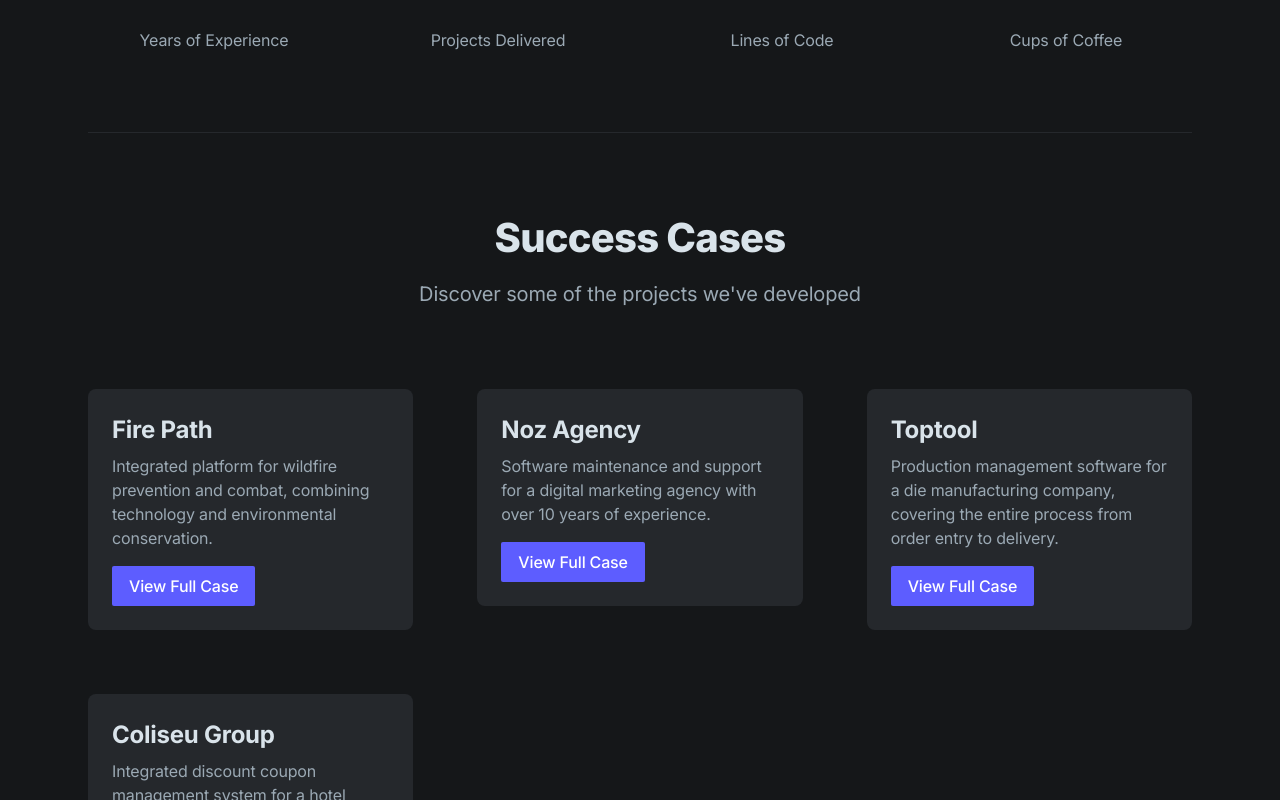
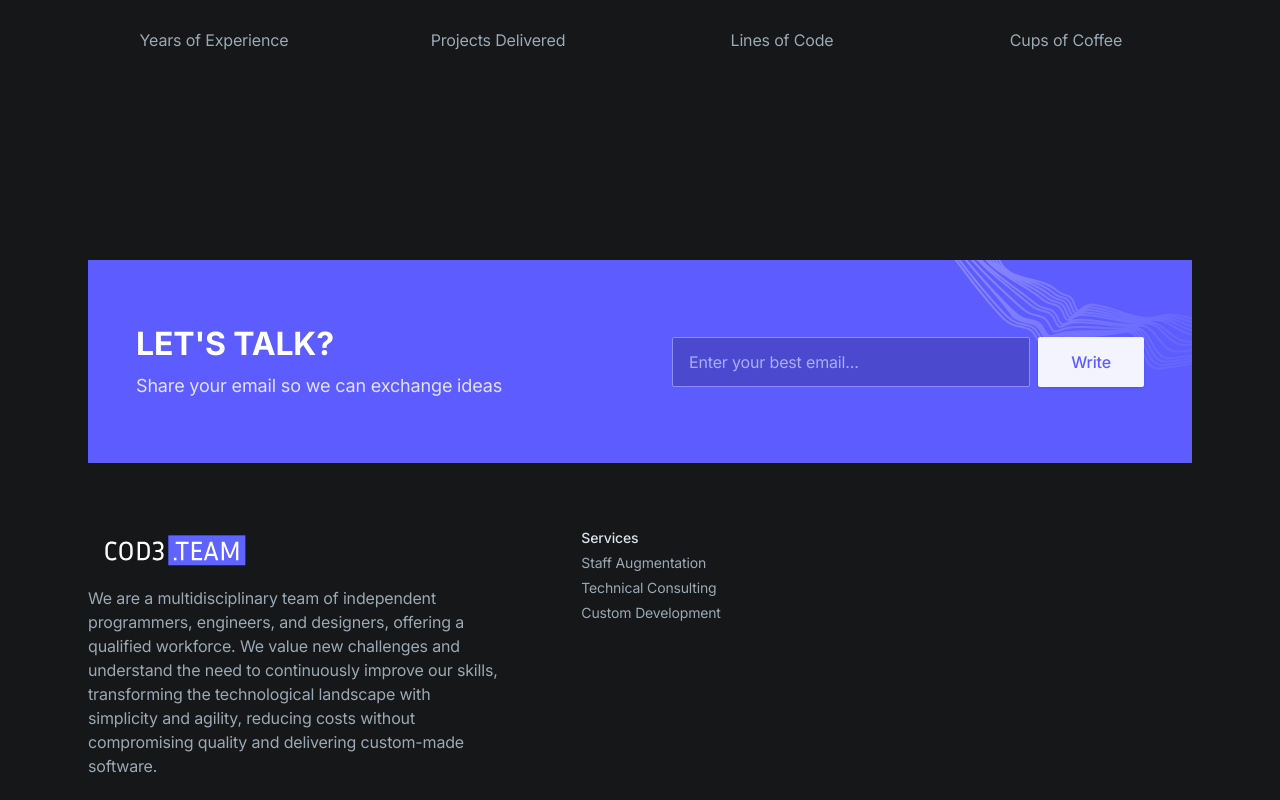
Before and after one commit to f0rmig4/cod3.team, a Next.js app: page / in a window 1280 px wide. Shown: the part 3160-3960 px from the top of the page. Built offline with nearby package versions, Linux system fonts and the light colour scheme.

Commit message:
temporarily commenting on the cases

```diff
--- a/app/(default)/page.tsx
+++ b/app/(default)/page.tsx
@@ -7,10 +7,9 @@ export const metadata = {
 import Hero from "@/components/hero";
 import Stats from "@/components/stats";
 import Features from "@/components/features";
-import Team from "@/components/team";
 import Companies from "@/components/companies";
 import Timeline from "@/components/timeline";
-import Cases from "@/components/cases";
+// import Cases from "@/components/cases";
 import Newsletter from "@/components/newsletter";
 
 export default function Home() {
@@ -22,7 +21,7 @@ export default function Home() {
       <Companies />
       <Timeline />
       <Stats />
-      <Cases />
+      {/* <Cases /> */}
       <Newsletter />
     </>
   );
```
